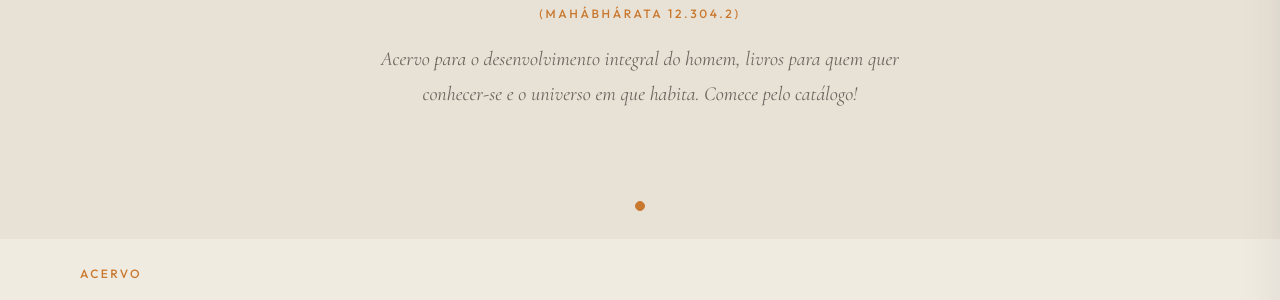
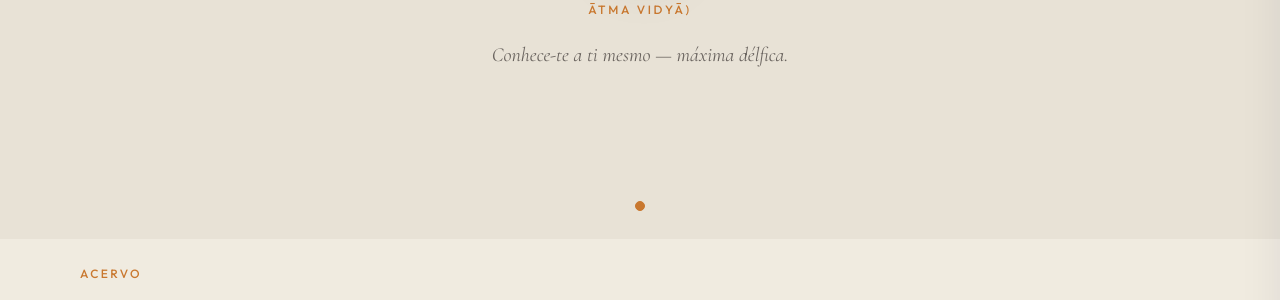
Before and after one commit to Hzuchello/atmavidyabooks, a website: page index.html in a window 1280 px wide. Shown: the part 301-601 px from the top of the page. Drawn offline with nearby package versions, Linux system fonts and the light colour scheme; no server answers; a web font is replaced by a local one.

Commit message:
Update index.html

```diff
--- a/index.html
+++ b/index.html
@@ -90,8 +90,8 @@
       <div class="slide slide-capa ativo" data-slide="0">
         <div class="hero-bg"></div>
         <img src="img/marca/lotus_logo.png" alt="Livraria Ātma Vidyā" class="hero-om" />
-        <span class="hero-eyebrow">Não há conhecimento superior ao Sámkhya</br> Não há poder maior que o Yôga</br>(Mahábhárata 12.304.2)</span>
-        <p class="hero-sub">Acervo para o desenvolvimento integral do homem, livros para quem quer conhecer-se e o universo em que habita. Comece pelo catálogo!</p>
+        <span class="hero-eyebrow">Ātma Vidyā)</span>
+        <p class="hero-sub">Conhece-te a ti mesmo — máxima délfica.</p>
       </div>
       <!-- Slides 2 a 5 (livros em destaque) inseridos via JS -->
     </div>
```
